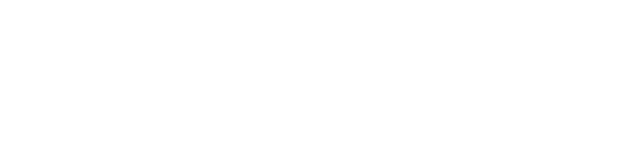
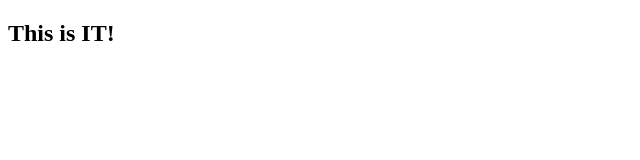
Before and after one commit to Sheryar10/coursera-angularjs, a plain HTML site: page index.html in a window 1280 px wide. Shown: the whole page, without its empty margins (0-640 px from the left). Drawn offline with Linux system fonts and the light colour scheme.

Commit message:
Second Version

```diff
--- a/index.html
+++ b/index.html
@@ -5,5 +5,7 @@
     <meta name="viewport" content="width=device-width, initial-scale=1.0" />
     <title>Coursera AngularJS</title>
   </head>
-  <body></body>
+  <body>
+    <h2>This is IT!</h2>
+  </body>
 </html>
```
